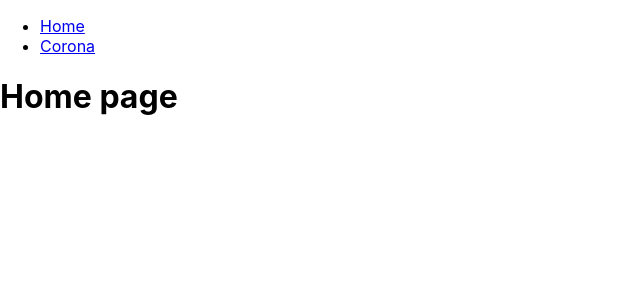
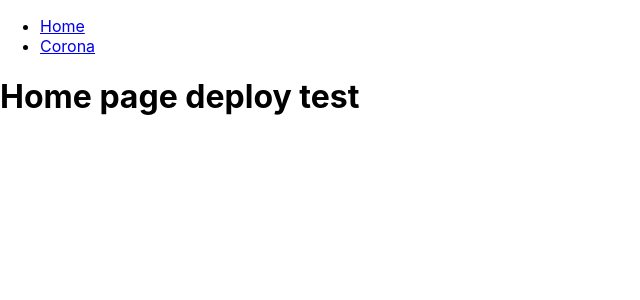
Before and after one commit to kgallego/BordGames, a React (Create React App) app: page / in a window 1280 px wide. Shown: the top 300 px of the page, without its empty margins (0-640 px from the left). Built offline with nearby package versions, Linux system fonts and the light colour scheme.

Commit message:
test deploy

```diff
--- a/src/Home.tsx
+++ b/src/Home.tsx
@@ -1,7 +1,7 @@
 import React from "react";
 
 const Home: React.FC = () => (
-  <h1>Home page</h1>
+  <h1>Home page deploy test</h1>
 );
 
 export default Home;
```
